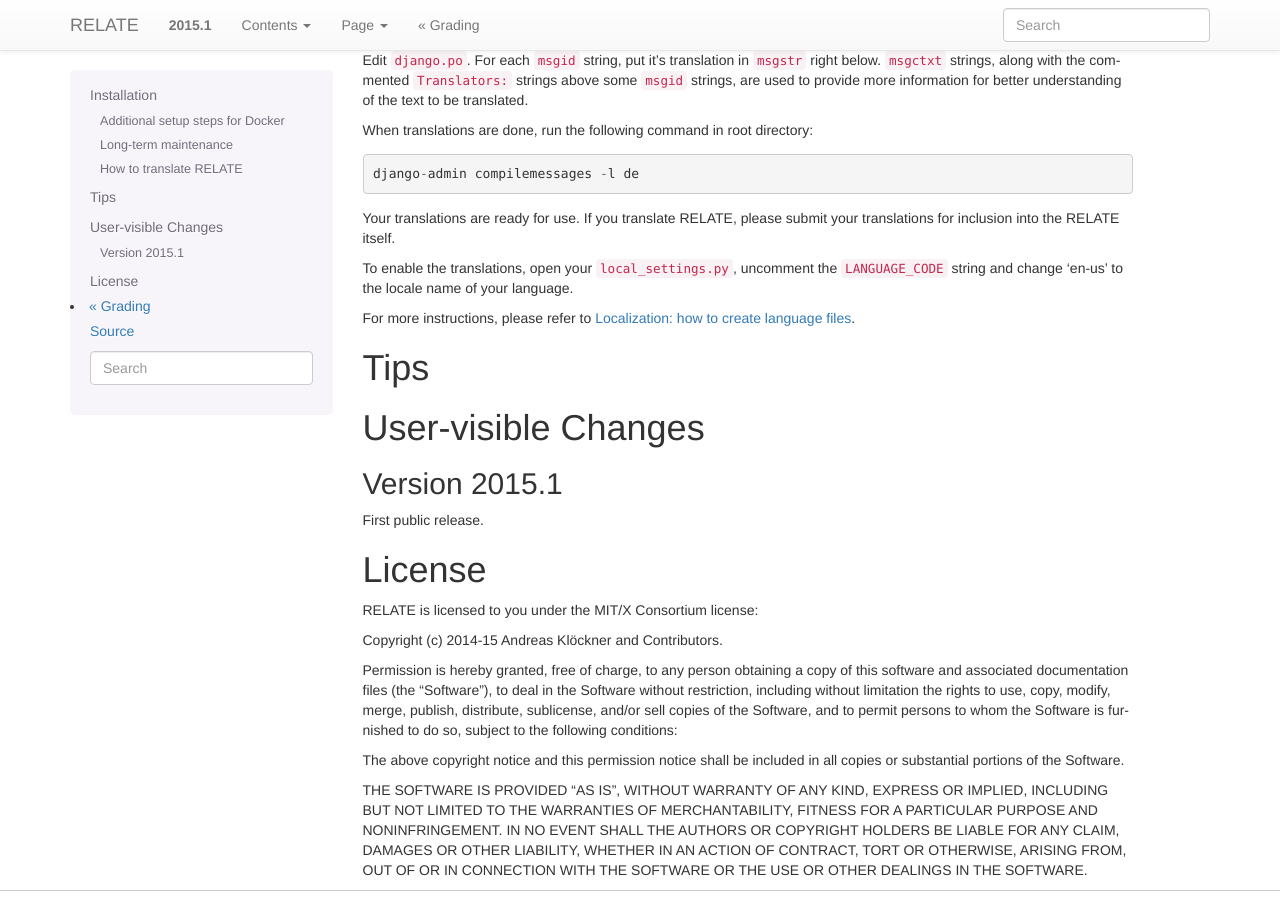
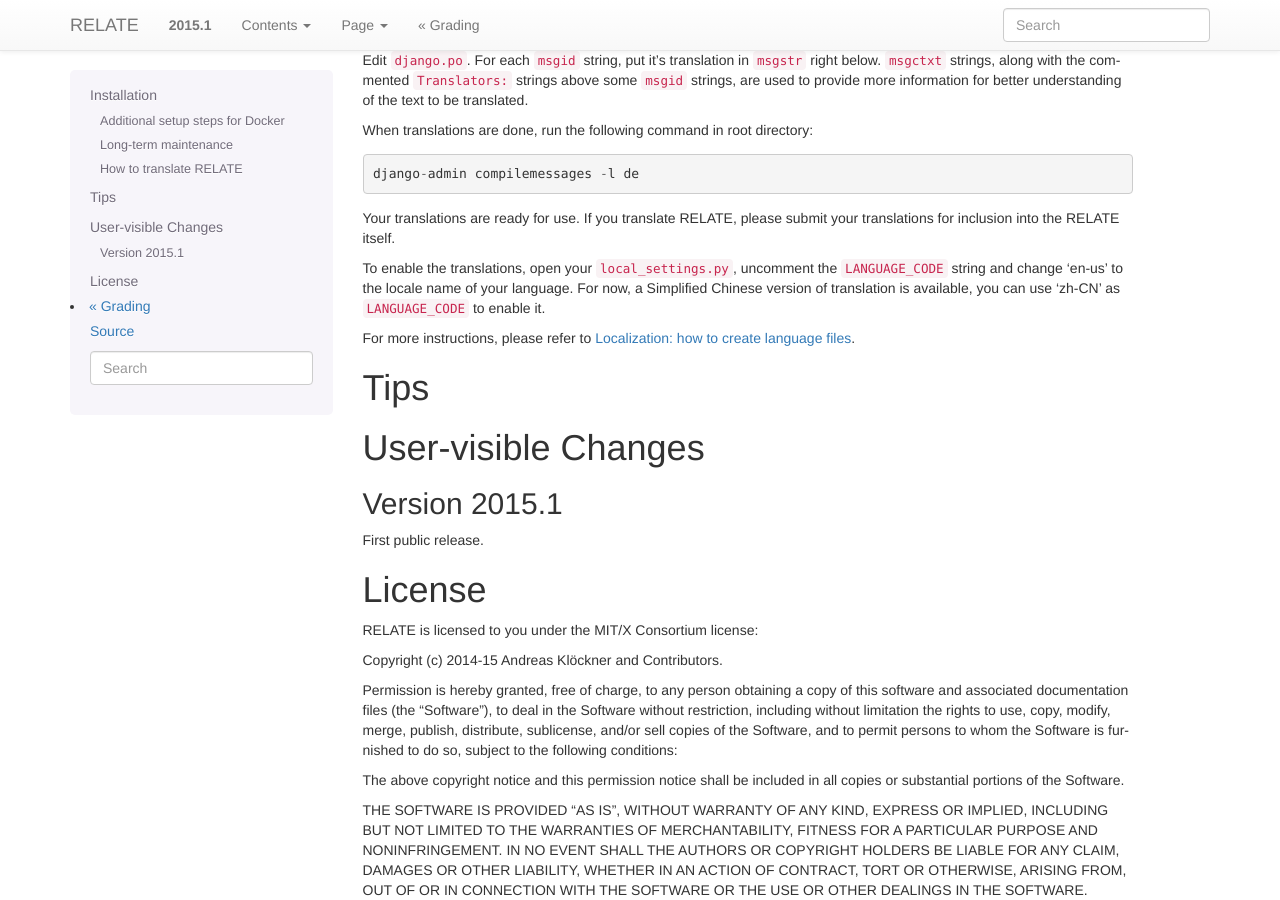
Before and after one commit to inducer/relate, a Sphinx documentation site: the page built from doc/misc.rst, in a window 1280 px wide and 900 px high, scrolled down 1617 px. Built offline with Sphinx 7.4.7, drawn with Linux system fonts in a browser that asks for light colours.

Commit message:
include zh-CN locale.

```diff
--- a/doc/misc.rst
+++ b/doc/misc.rst
@@ -107,7 +107,8 @@
 
 To enable the translations, open your ``local_settings.py``, uncomment the
 ``LANGUAGE_CODE`` string and change 'en-us' to the locale name of your
-language.
+language. For now, a Simplified Chinese version of translation is available,
+you can use 'zh-CN' as ``LANGUAGE_CODE`` to enable it.
 
 For more instructions, please refer to `Localization: how to create
 language files <https://docs.djangoproject.com/en/dev/topics/i18n/translation/#localization-how-to-create-language-files>`_.
```
Also changed, not shown: 4 other files.
